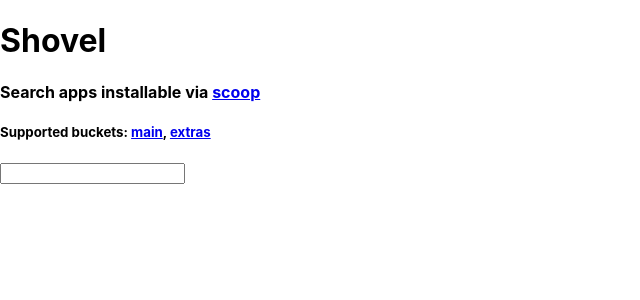
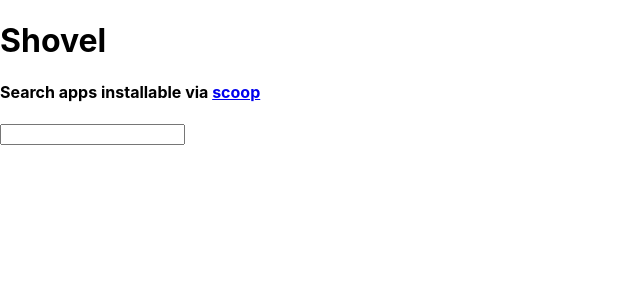
Before and after one commit to mertd/shovel, a React (Create React App) app: page / in a window 1280 px wide. Shown: the top 300 px of the page, without its empty margins (0-640 px from the left). Built offline with nearby package versions, Linux system fonts and the light colour scheme.

Commit message:
remove hardcoded bucket list

```diff
--- a/src/App.jsx
+++ b/src/App.jsx
@@ -40,7 +40,6 @@
       <header>
         <h1>Shovel</h1>
         <h4>Search apps installable via <a href="https://scoop.sh" target="_blank" rel="noopener noreferrer">scoop</a></h4>
-        <h5>Supported buckets: <a href="https://github.com/ScoopInstaller/Main" target="_blank" rel="noopener noreferrer">main</a>, <a href="https://github.com/lukesampson/scoop-extras" target="_blank" rel="noopener noreferrer">extras</a></h5>
       </header>
       <main>
         <input value={search} onChange={(event) => setSearch(event.target.value)}/>
```
Also changed, not shown: 1 other file (tests, documents, lock files or other folders).
